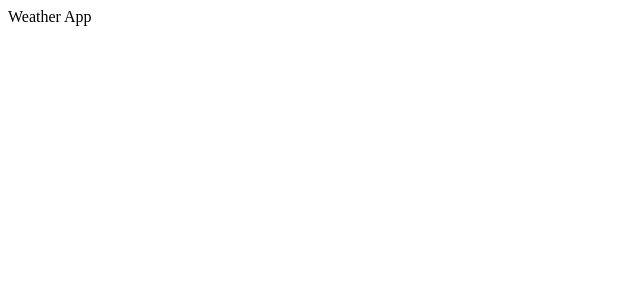
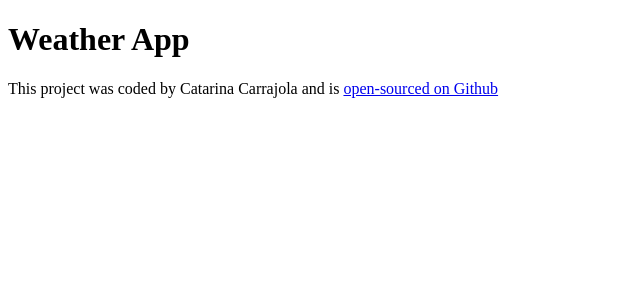
Before and after one commit to CatarinaCarrajola/react-weather-app, a React (Create React App) app: page / in a window 1280 px wide. Shown: the top 300 px of the page, without its empty margins (0-640 px from the left). Built offline with nearby package versions, Linux system fonts and the light colour scheme.

Commit message:
Added the GitHub repo URL

```diff
--- a/src/App.js
+++ b/src/App.js
@@ -1,5 +1,19 @@
 import "./App.css";
 
 export default function App() {
-  return <div className="App">Weather App</div>;
+  return (
+    <div className="App">
+      <h1> Weather App</h1>
+      <footer>
+        This project was coded by Catarina Carrajola and is{" "}
+        <a
+          href="https://github.com/CatarinaCarrajola/react-weather-app"
+          target="_blank"
+        >
+          {" "}
+          open-sourced on Github
+        </a>
+      </footer>
+    </div>
+  );
 }
```
